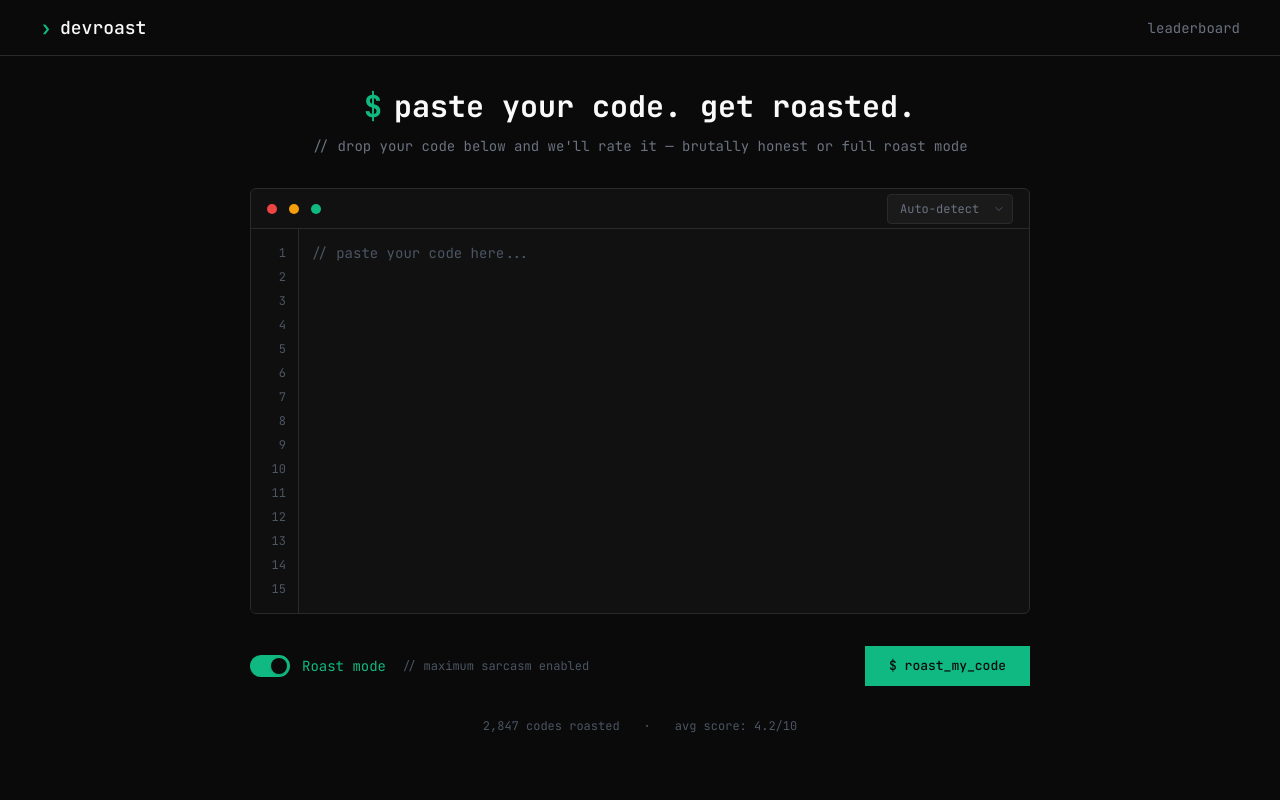
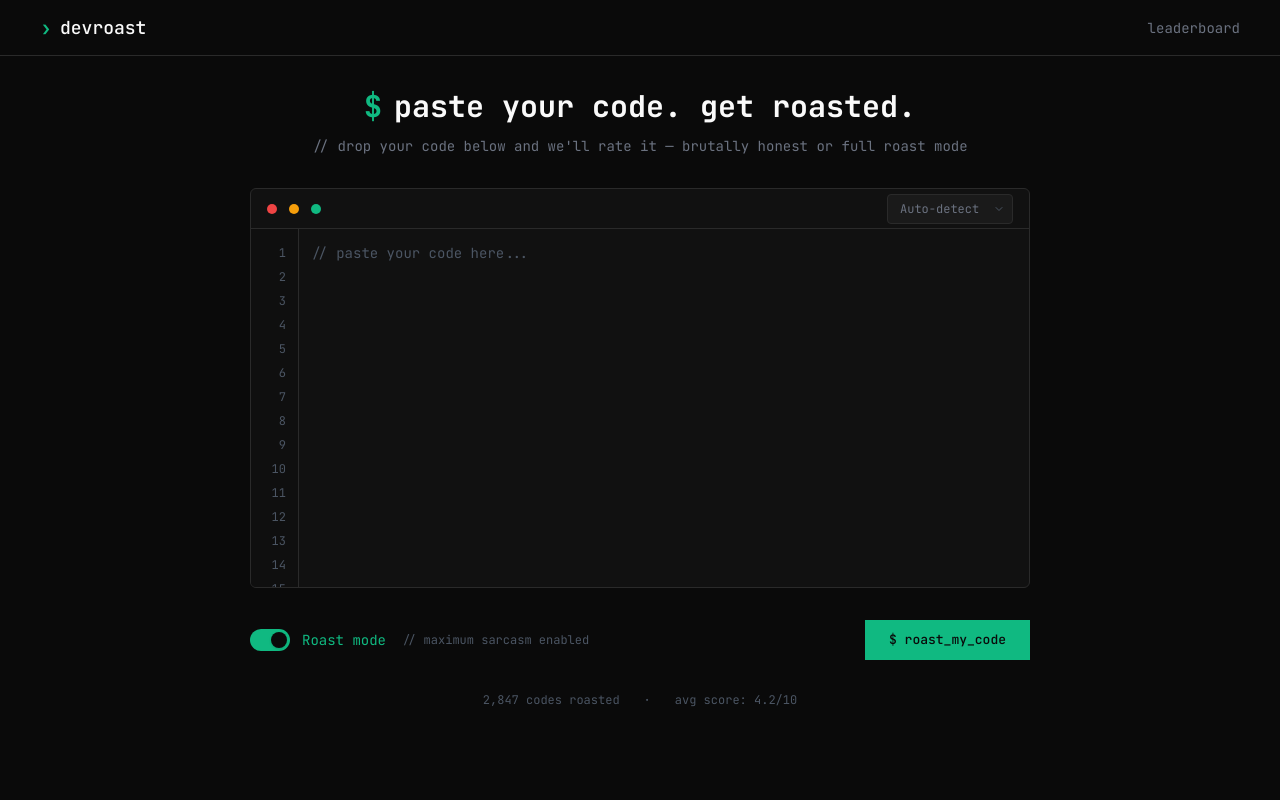
Before and after one commit to laizabsobral/DevRoast, a Next.js app: page / in a window 1280 px wide. Shown: the top 800 px of the page. Built offline with nearby package versions, Linux system fonts and the light colour scheme.

Commit message:
fix: add max height to CodeEditor with scroll for large code

```diff
--- a/src/components/ui/code-editor.tsx
+++ b/src/components/ui/code-editor.tsx
@@ -13,7 +13,7 @@ import {
 
 const codeEditor = tv({
   base: [
-    'w-full min-h-[200px] overflow-hidden rounded-md border border-border-primary bg-bg-input font-mono text-sm',
+    'w-full min-h-[200px] max-h-[400px] overflow-hidden rounded-md border border-border-primary bg-bg-input font-mono text-sm',
   ],
 });
 
@@ -159,9 +159,9 @@ export function CodeEditorContent({
   }, []);
 
   return (
-    <div className={`relative flex ${className}`}>
+    <div className={`relative flex max-h-[400px] overflow-hidden ${className}`}>
       {/* Line Numbers */}
-      <div className="flex w-12 flex-col items-end border-r border-border-primary bg-bg-surface py-3 pr-3 text-xs text-text-tertiary">
+      <div className="flex w-12 flex-none flex-col items-end border-r border-border-primary bg-bg-surface py-3 pr-3 text-xs text-text-tertiary">
         {Array.from({ length: Math.max(lines, 15) }, (_, i) => (
           <span key={i} className="leading-6">
             {i + 1}
@@ -170,7 +170,7 @@ export function CodeEditorContent({
       </div>
 
       {/* Editor Area */}
-      <div className="relative flex-1 overflow-hidden">
+      <div className="relative flex-1 overflow-auto">
         {/* Highlighted Code Layer (only visible when ready) */}
         <pre
           ref={preRef}
```
